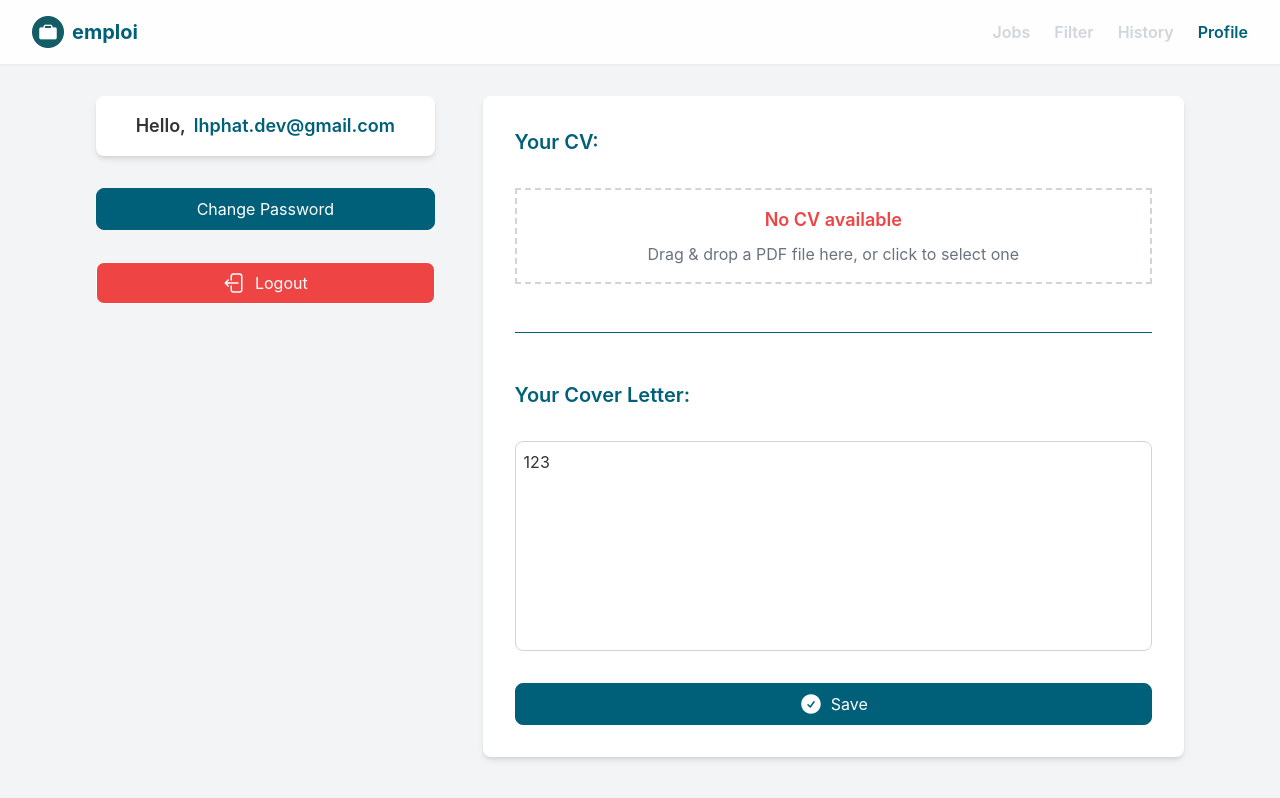
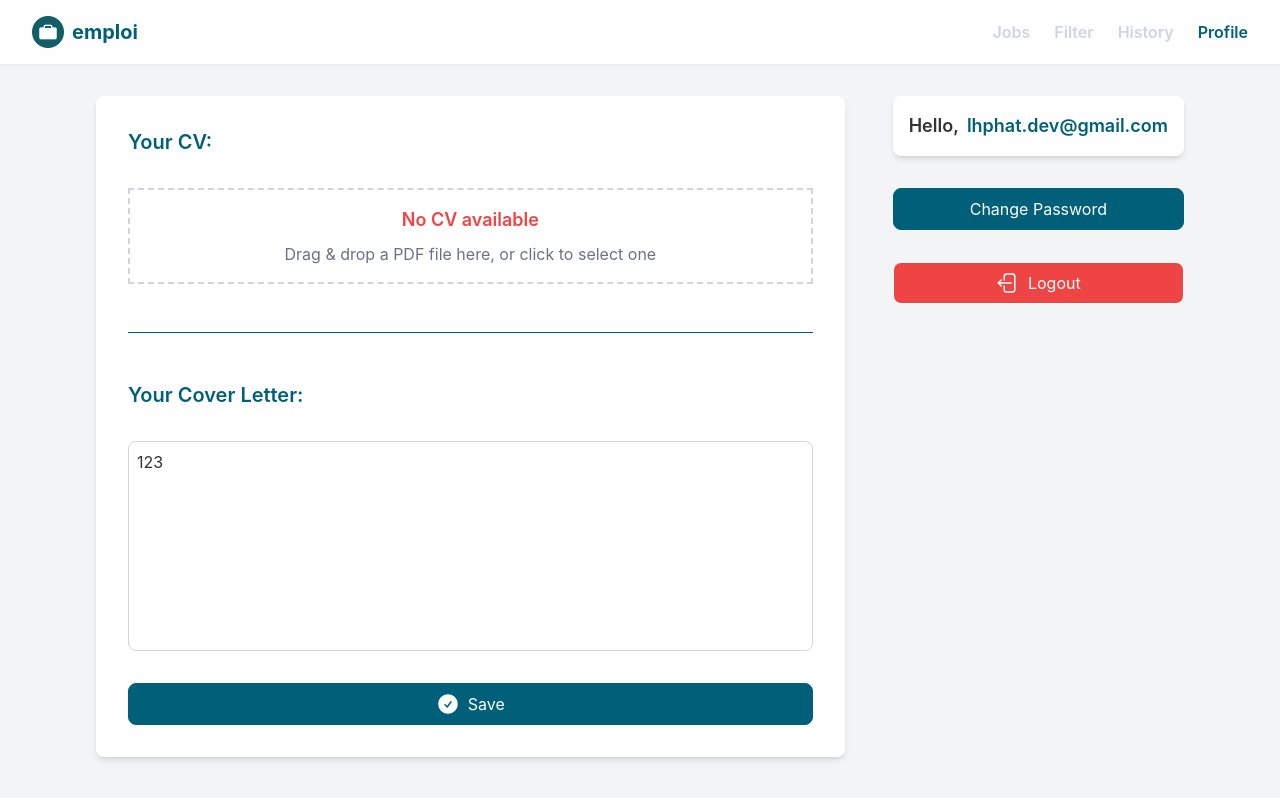
Before and after one commit to lhphat02/Grab-Team14-Frontend, a React (Vite) app: page /profile in a window 1280 px wide. Built offline with nearby package versions, Linux system fonts and the light colour scheme; no server answers.

Commit message:
refactor: Update CVImport and CoverLetterImport components layout for improved UI and functionality

```diff
--- a/src/components/features/profile/CVImport.jsx
+++ b/src/components/features/profile/CVImport.jsx
@@ -49,13 +49,15 @@ const CVImport = () => {
   };
 
   return (
-    <div className="flex flex-col items-center justify-between w-full h-full gap-8">
-      <div className="flex items-center justify-between w-full">
+    <div className="flex flex-col justify-between w-full h-full gap-4 md:gap-8 md:items-center">
+      <div className="flex flex-col items-center justify-between w-full gap-4 md:flex-row">
         <div className="flex items-end gap-4">
-          <p className="text-xl font-semibold text-prim-1">Your CV:</p>
+          <p className="text-base font-semibold md:text-xl text-prim-1">
+            Your CV:
+          </p>
           {cvFile && (
             <p
-              className="text-lg underline rounded-lg cursor-pointer text-prim-1"
+              className="text-sm underline rounded-lg cursor-pointer md:text-lg text-prim-1"
               onClick={handleCVView}
             >
               {cvFile.name || 'CV path'}
--- a/src/components/features/profile/CoverLetterImport.jsx
+++ b/src/components/features/profile/CoverLetterImport.jsx
@@ -41,8 +41,10 @@ const CoverLetterImport = () => {
   const isModified = coverLetter !== originalCoverLetter;
 
   return (
-    <div className="flex flex-col w-full h-full gap-8">
-      <p className="text-xl font-semibold text-prim-1">Your Cover Letter:</p>
+    <div className="flex flex-col w-full h-full gap-4 md:gap-8">
+      <p className="text-base font-semibold text-center md:text-start md:text-xl text-prim-1">
+        Your Cover Letter:
+      </p>
       <textarea
         value={coverLetter}
         onChange={handleChange}
--- a/src/components/layouts/ProfilePageLayout.jsx
+++ b/src/components/layouts/ProfilePageLayout.jsx
@@ -1,7 +1,7 @@
 const ProfilePageLayout = ({ children, className }) => {
   return (
     <div
-      className={`flex min-h-screen items-center gap-8 pt-24 bg-gray-100 container-page ${className}`}
+      className={`flex min-h-screen items-center gap-8 pt-16 md:pt-24 pb-8 bg-gray-100 container-page ${className}`}
     >
       {children}
     </div>
--- a/src/routes/profile.jsx
+++ b/src/routes/profile.jsx
@@ -22,8 +22,14 @@ const ProfilePage = () => {
 
   return (
     <ProfilePageLayout>
-      <div className="flex w-full h-full gap-12">
-        <secion className="flex flex-col w-1/2 h-full gap-8 items-between">
+      <div className="flex flex-col-reverse w-full h-full gap-12 md:flex-row">
+        <section className="flex flex-col w-full h-full gap-4 p-4 bg-white rounded-lg shadow-md md:gap-12 md:p-8">
+          <CVImport />
+          <Divider />
+          <CoverLetterImport />
+        </section>
+
+        <secion className="flex flex-col h-full gap-8 d:w-1/2 items-between">
           <div className="flex items-end justify-center w-full gap-2 p-4 bg-white rounded-lg shadow-md">
             <p className="text-lg font-semibold">Hello,</p>
             <p className="text-lg font-semibold text-prim-1">
@@ -49,12 +55,6 @@ const ProfilePage = () => {
             <p>Logout</p>
           </BaseButton>
         </secion>
-
-        <section className="flex flex-col w-full h-full gap-12 p-8 bg-white rounded-lg shadow-md">
-          <CVImport />
-          <Divider />
-          <CoverLetterImport />
-        </section>
       </div>
     </ProfilePageLayout>
   );
```
